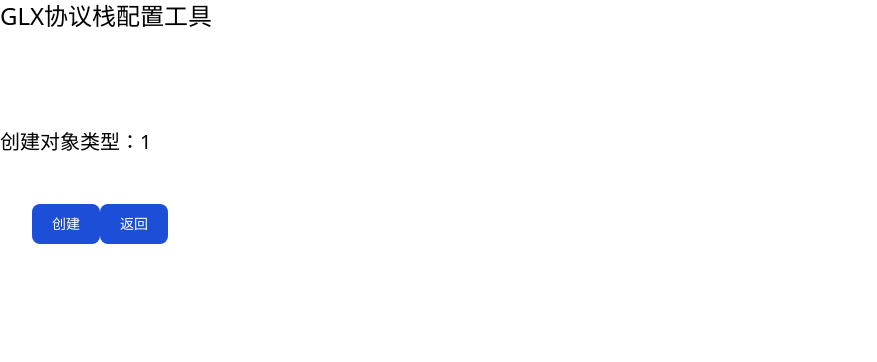
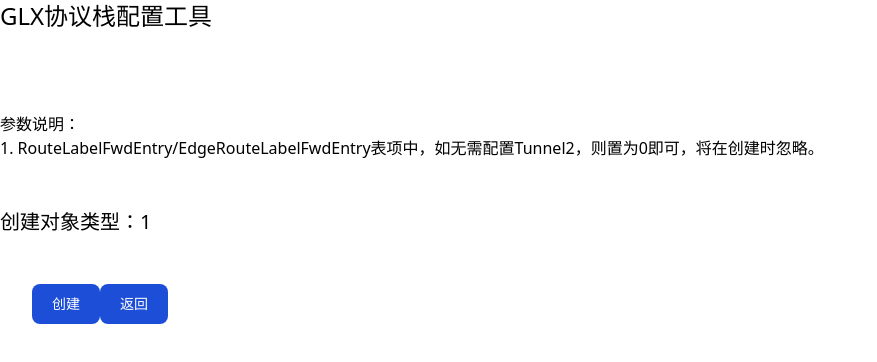
Before and after one commit to galaxnet-cc/xgui, a Vue app: page /create/1 in a window 1280 px wide. Shown: the top 362 px of the page, without its empty margins (0-877 px from the left). Built offline with nearby package versions, Linux system fonts and the light colour scheme.

Commit message:
[glx-gui] add multiple tunnel create/edit in (edge)route label fwd.

```diff
--- a/src/components/edit/ObjectCreate.vue
+++ b/src/components/edit/ObjectCreate.vue
@@ -1,5 +1,13 @@
 <template>
     <div class="container pt-20">
+        <div class="pb-8">
+            参数说明：
+            <ol>
+                <li>
+                    1. RouteLabelFwdEntry/EdgeRouteLabelFwdEntry表项中，如无需配置Tunnel2，则置为0即可，将在创建时忽略。
+                </li>
+            </ol>
+        </div>
         <h1 class="text-xl py-4">创建对象类型：{{route.params.type}}</h1>
         <div>
             <form>
@@ -119,17 +127,16 @@
          case "EdgeRouteLabelFwdEntry":
              objTemplate = {
                  RouteLabel: "0x100",
-                 // TODO: how to support nexthop tunnel config ???
-                 // 暂时只支持单tunnel配置
                  TunnelId1: 1,
+                 // 为0则忽略。
+                 TunnelId2: 0
              }
              break
          case "RouteLabelFwdEntry":
              objTemplate = {
                  RouteLabel: "0x100",
-                 // TODO: how to support nexthop tunnel config ???
-                 // 暂时只支持单tunnel配置
                  TunnelId1: 1,
+                 TunnelId2: 0
              }
              break
          case "BusinessPolicy":
@@ -246,6 +253,11 @@
                  let tunnel1 = {}
                  tunnel1.TunnelId = objUpdate.TunnelId1
                  tunnels.push(tunnel1)
+                 if (objUpdate.TunnelId2 !== 0) {
+                     let tunnel2 = {}
+                     tunnel2.TunnelId = objUpdate.TunnelId2
+                     tunnels.push(tunnel2)
+                 }
                  objUpdate.NexthopTunnels = tunnels
              }
              break
@@ -255,6 +267,11 @@
                  let tunnel1 = {}
                  tunnel1.TunnelId = objUpdate.TunnelId1
                  tunnels.push(tunnel1)
+                 if (objUpdate.TunnelId2 !== 0) {
+                     let tunnel2 = {}
+                     tunnel2.TunnelId = objUpdate.TunnelId2
+                     tunnels.push(tunnel2)
+                 }
                  objUpdate.NexthopTunnels = tunnels
              }
              break
--- a/src/components/edit/ObjectEdit.vue
+++ b/src/components/edit/ObjectEdit.vue
@@ -1,5 +1,13 @@
 <template>
     <div class="container pt-20">
+        <div class="pb-8">
+            参数说明：
+            <ol>
+                <li>
+                    1. RouteLabelFwdEntry/EdgeRouteLabelFwdEntry表项中，如无需配置Tunnel2，则置为0即可，将在创建时忽略。
+                </li>
+            </ol>
+        </div>
         <h1 class="text-xl py-4">编辑对象类型：{{route.params.type}}，对象Id：{{route.params.id}}</h1>
         <div v-if="loaded">
             <form>
@@ -113,7 +121,10 @@
                  if ("tunnel2" in objUpdate) {
                      let tunnel2 = {}
                      tunnel2.TunnelId = parseInt(objUpdate.TunnelId2, 10)
-                     tunnels.push(tunnel2)
+                     // use 0 as special value to remove tunnel in update.
+                     if (tunnel2.TunnelId !== 0) {
+                         tunnels.push(tunnel2)
+                     }
                      delete objUpdate.TunnelId2
                  }
                  objUpdate.NexthopTunnels = tunnels
@@ -129,7 +140,10 @@
                  if ("tunnel2" in objUpdate) {
                      let tunnel2 = {}
                      tunnel2.TunnelId = parseInt(objUpdate.TunnelId2, 10)
-                     tunnels.push(tunnel2)
+                     // use 0 as special value to remove tunnel in update.
+                     if (tunnel2.TunnelId !== 0) {
+                         tunnels.push(tunnel2)
+                     }
                      delete objUpdate.TunnelId2
                  }
                  objUpdate.NexthopTunnels = tunnels
```
